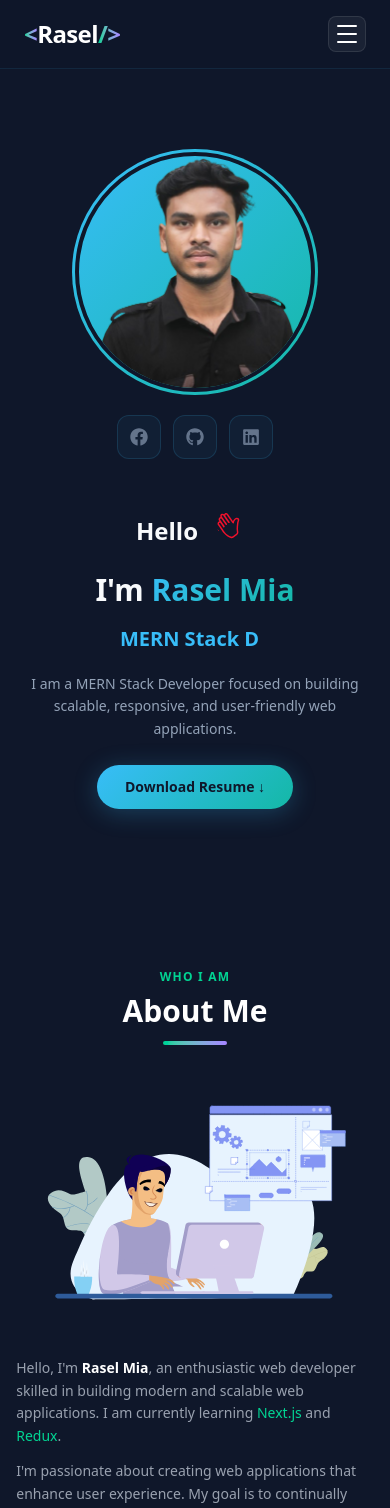
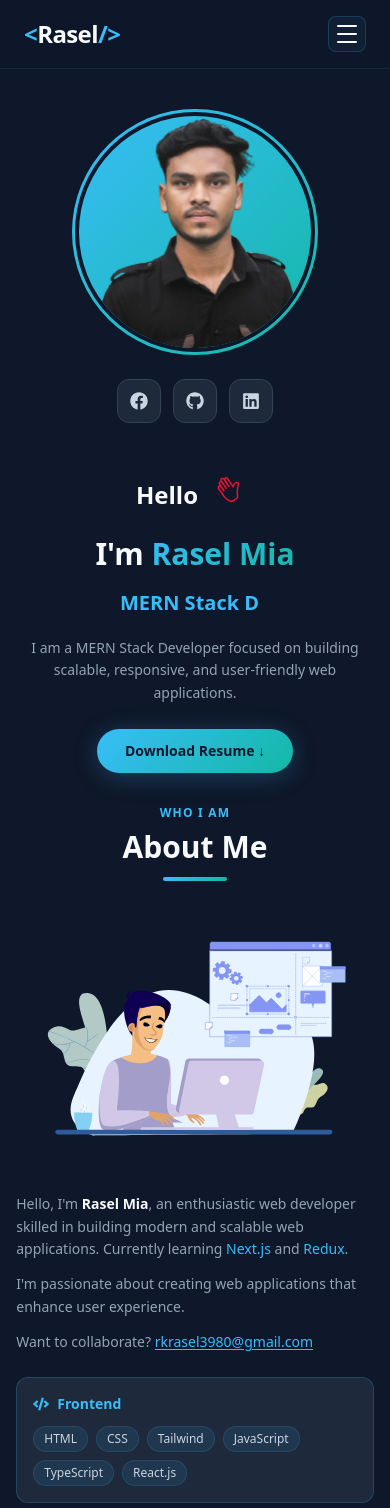
Before and after one commit to rasel3980/pWeb, a React (Vite) app: page / in a window 390 px wide. Shown: the top 1508 px of the page. Built offline with nearby package versions, Linux system fonts and the light colour scheme.

Commit message:
Update Home with About page design

```diff
--- a/src/Components/Navbar.tsx
+++ b/src/Components/Navbar.tsx
@@ -1,10 +1,6 @@
 import { useState, useEffect, useCallback } from "react";
 
-interface NavLink {
-  label: string;
-  href: string;
-  id: string;
-}
+interface NavLink { label: string; href: string; id: string; }
 
 const NAV_LINKS: NavLink[] = [
   { label: "Home",    href: "/",        id: "/"       },
@@ -36,29 +32,30 @@ const Navbar: React.FC = () => {
   }, []);
 
   return (
-    <nav className={`w-full z-50 transition-all duration-300 ${scrolled ? "py-2" : "py-4"}`}>
+    <nav className={`w-full transition-all duration-300 ${scrolled ? "py-2" : "py-4"}`}>
       <div className="max-w-6xl mx-auto px-6 flex items-center justify-between">
 
         {/* Logo */}
         <a href="/" onClick={() => handleNav("/")}
-          className="font-extrabold text-2xl text-white tracking-tight">
-          <span className="bg-gradient-to-r from-emerald-400 to-violet-400 bg-clip-text text-transparent">&lt;</span>
+          className="font-extrabold text-2xl tracking-tight"
+          style={{ color: "#F8FAFC" }}>
+          <span style={{ color: "#38BDF8" }}>&lt;</span>
           Rasel
-          <span className="bg-gradient-to-r from-emerald-400 to-violet-400 bg-clip-text text-transparent">/&gt;</span>
+          <span style={{ color: "#38BDF8" }}>/&gt;</span>
         </a>
 
-        {/* Desktop Links */}
+        {/* Desktop links */}
         <ul className="hidden md:flex items-center gap-1 list-none">
           {NAV_LINKS.map(({ label, href, id }) => (
             <li key={id}>
-              <a
-                href={href}
-                onClick={() => handleNav(id)}
-                className={`px-4 py-2 rounded-lg text-sm font-medium transition-colors duration-200
-                  ${active === id
-                    ? "text-emerald-400 bg-emerald-400/10"
-                    : "text-gray-400 hover:text-white hover:bg-white/5"
-                  }`}
+              <a href={href} onClick={() => handleNav(id)}
+                className="px-4 py-2 rounded-lg text-sm font-medium transition-all duration-200"
+                style={{
+                  color: active === id ? "#38BDF8" : "#94A3B8",
+                  backgroundColor: active === id ? "rgba(56,189,248,0.08)" : "transparent",
+                }}
+                onMouseEnter={e => { if (active !== id) (e.currentTarget as HTMLAnchorElement).style.color = "#F8FAFC"; }}
+                onMouseLeave={e => { if (active !== id) (e.currentTarget as HTMLAnchorElement).style.color = "#94A3B8"; }}
               >
                 {label}
               </a>
@@ -66,50 +63,51 @@ const Navbar: React.FC = () => {
           ))}
         </ul>
 
-        {/* Right side */}
+        {/* Right */}
         <div className="flex items-center gap-3">
           <a href="#contact"
             className="hidden md:flex items-center gap-2 px-5 py-2 rounded-full text-sm font-semibold
-              bg-gradient-to-r from-emerald-400 to-violet-400 text-gray-900
-              hover:-translate-y-0.5 hover:shadow-lg hover:shadow-emerald-500/25
-              transition-all duration-200">
+              transition-all duration-200 hover:-translate-y-0.5"
+            style={{
+              background: "linear-gradient(135deg, #38BDF8, #14B8A6)",
+              color: "#0F172A",
+              boxShadow: "0 4px 20px rgba(56,189,248,0.25)",
+            }}>
             Contact →
           </a>
 
           {/* Hamburger */}
-          <button
-            onClick={() => setMenuOpen(v => !v)}
-            aria-label="Toggle menu"
-            className="md:hidden flex flex-col gap-1.5 p-2 rounded-lg border border-white/10 bg-white/5">
-            <span className={`block h-0.5 w-5 bg-white rounded transition-all duration-300 ${menuOpen ? "rotate-45 translate-y-2" : ""}`} />
-            <span className={`block h-0.5 w-5 bg-white rounded transition-all duration-300 ${menuOpen ? "opacity-0" : ""}`} />
-            <span className={`block h-0.5 w-5 bg-white rounded transition-all duration-300 ${menuOpen ? "-rotate-45 -translate-y-2" : ""}`} />
+          <button onClick={() => setMenuOpen(v => !v)} aria-label="Toggle menu"
+            className="md:hidden flex flex-col gap-1.5 p-2 rounded-lg transition-colors duration-200"
+            style={{ border: "1px solid rgba(56,189,248,0.2)", backgroundColor: "rgba(56,189,248,0.05)" }}>
+            <span className={`block h-0.5 w-5 rounded transition-all duration-300 ${menuOpen ? "rotate-45 translate-y-2" : ""}`}
+              style={{ backgroundColor: "#F8FAFC" }} />
+            <span className={`block h-0.5 w-5 rounded transition-all duration-300 ${menuOpen ? "opacity-0" : ""}`}
+              style={{ backgroundColor: "#F8FAFC" }} />
+            <span className={`block h-0.5 w-5 rounded transition-all duration-300 ${menuOpen ? "-rotate-45 -translate-y-2" : ""}`}
+              style={{ backgroundColor: "#F8FAFC" }} />
           </button>
         </div>
       </div>
 
-      {/* Mobile Menu */}
+      {/* Mobile menu */}
       <div className={`md:hidden overflow-hidden transition-all duration-300 ${menuOpen ? "max-h-80 mt-2" : "max-h-0"}`}>
-        <ul className="mx-6 p-3 rounded-xl border border-white/10 bg-gray-950/95 backdrop-blur-md list-none flex flex-col gap-1">
+        <ul className="mx-6 p-3 rounded-xl flex flex-col gap-1 list-none"
+          style={{ backgroundColor: "#1E293B", border: "1px solid rgba(56,189,248,0.1)" }}>
           {NAV_LINKS.map(({ label, href, id }) => (
             <li key={id}>
-              <a
-                href={href}
-                onClick={() => handleNav(id)}
-                className={`block px-4 py-3 rounded-lg text-sm font-medium transition-colors duration-200
-                  ${active === id
-                    ? "text-emerald-400 bg-emerald-400/10"
-                    : "text-gray-400 hover:text-white hover:bg-white/5"
-                  }`}
-              >
+              <a href={href} onClick={() => handleNav(id)}
+                className="block px-4 py-3 rounded-lg text-sm font-medium transition-colors duration-200"
+                style={{ color: active === id ? "#38BDF8" : "#94A3B8",
+                  backgroundColor: active === id ? "rgba(56,189,248,0.08)" : "transparent" }}>
                 {label}
               </a>
             </li>
           ))}
           <li>
             <a href="#contact" onClick={() => setMenuOpen(false)}
-              className="block mt-1 px-4 py-3 rounded-lg text-sm font-semibold text-center
-                bg-gradient-to-r from-emerald-400 to-violet-400 text-gray-900">
+              className="block mt-1 px-4 py-3 rounded-lg text-sm font-semibold text-center"
+              style={{ background: "linear-gradient(135deg, #38BDF8, #14B8A6)", color: "#0F172A" }}>
               Contact Me →
             </a>
           </li>
--- a/src/pages/About.tsx
+++ b/src/pages/About.tsx
@@ -1,111 +1,91 @@
 import Lottie from "lottie-react";
 import { motion } from "motion/react";
+import type { Variants } from "motion/react";
 import { FaCode, FaServer, FaTools, FaLayerGroup } from "react-icons/fa";
 import animation from "../assets/animation/Animation - 1742809656451.json";
-import type { Variants } from "motion/react";
 
-interface TechCategory {
-  icon: React.ReactNode;
-  label: string;
-  items: string;
-}
+interface TechCategory { icon: React.ReactNode; label: string; items: string[]; }
 
 const TECH: TechCategory[] = [
-  { icon: <FaCode />,     label: "Frontend",             items: "HTML, CSS, Tailwind, JavaScript, TypeScript, React.js" },
-  { icon: <FaServer />,   label: "Backend",              items: "Node.js, Express.js, MongoDB" },
-  { icon: <FaTools />,    label: "Tools & Platforms",    items: "Firebase, Vercel, Netlify, Surge, GitHub" },
-  { icon: <FaLayerGroup />, label: "Libraries",          items: "Tanstack Query, Axios, Redux (learning), Next.js (learning)" },
+  { icon: <FaCode />,       label: "Frontend",          items: ["HTML", "CSS", "Tailwind", "JavaScript", "TypeScript", "React.js"] },
+  { icon: <FaServer />,     label: "Backend",           items: ["Node.js", "Express.js", "MongoDB"] },
+  { icon: <FaTools />,      label: "Tools & Platforms", items: ["Firebase", "Vercel", "Netlify", "Surge", "GitHub"] },
+  { icon: <FaLayerGroup />, label: "Libraries",         items: ["Tanstack Query", "Axios", "Redux", "Next.js"] },
 ];
 
-const fadeUp:Variants = {
+const fadeUp: Variants = {
   hidden: { opacity: 0, y: 30 },
   visible: (i: number) => ({
-    opacity: 1,
-    y: 0,
+    opacity: 1, y: 0,
     transition: { duration: 0.5, delay: i * 0.1, ease: "easeOut" },
   }),
 };
 
 const About: React.FC = () => {
   return (
-    <section id="about" className="py-16">
-
-      {/* Heading */}
-      <motion.div
-        initial={{ opacity: 0, y: 20 }}
-        whileInView={{ opacity: 1, y: 0 }}
-        viewport={{ once: true }}
-        transition={{ duration: 0.5 }}
-        className="text-center mb-12"
-      >
-        <p className="text-xs font-bold tracking-widest uppercase text-emerald-400 mb-2">Who I am</p>
-        <h2 className="text-3xl md:text-4xl font-extrabold text-white">About Me</h2>
-        <div className="mt-3 mx-auto w-16 h-1 rounded-full bg-gradient-to-r from-emerald-400 to-violet-400" />
+    <section id="about" className="md:py-16 py-8">
+      <motion.div initial={{ opacity: 0, y: 20 }} whileInView={{ opacity: 1, y: 0 }}
+        viewport={{ once: true }} transition={{ duration: 0.5 }} className="text-center mb-12">
+        <p className="text-xs font-bold tracking-widest uppercase mb-2" style={{ color: "#38BDF8" }}>Who I am</p>
+        <h2 className="text-3xl md:text-4xl font-extrabold" style={{ color: "#F8FAFC" }}>About Me</h2>
+        <div className="mt-3 mx-auto w-16 h-1 rounded-full"
+          style={{ background: "linear-gradient(90deg, #38BDF8, #14B8A6)" }} />
       </motion.div>
 
       <div className="flex flex-col-reverse md:flex-row items-center gap-12">
-
-        {/* Text side */}
         <div className="flex-1 space-y-6">
-
-          {/* Bio */}
-          <motion.div
-            initial={{ opacity: 0, y: 20 }}
-            whileInView={{ opacity: 1, y: 0 }}
-            viewport={{ once: true }}
-            transition={{ duration: 0.5 }}
-            className="space-y-3 text-gray-400 leading-relaxed text-sm md:text-base"
-          >
+          <motion.div initial={{ opacity: 0, y: 20 }} whileInView={{ opacity: 1, y: 0 }}
+            viewport={{ once: true }} transition={{ duration: 0.5 }}
+            className="space-y-3 leading-relaxed text-sm md:text-base" style={{ color: "#94A3B8" }}>
             <p>
-              Hello, I'm <span className="text-white font-semibold">Rasel Mia</span>, an enthusiastic
-              web developer skilled in building modern and scalable web applications. I am currently
-              learning <span className="text-emerald-400 font-medium">Next.js</span> and{" "}
-              <span className="text-emerald-400 font-medium">Redux</span>.
+              Hello, I'm <span className="font-semibold" style={{ color: "#F8FAFC" }}>Rasel Mia</span>, an enthusiastic
+              web developer skilled in building modern and scalable web applications. Currently learning{" "}
+              <span className="font-medium" style={{ color: "#38BDF8" }}>Next.js</span> and{" "}
+              <span className="font-medium" style={{ color: "#38BDF8" }}>Redux</span>.
             </p>
-            <p>
-              I'm passionate about creating web applications that enhance user experience. My goal is
-              to continually grow my technical skills in web development.
-            </p>
+            <p>I'm passionate about creating web applications that enhance user experience.</p>
             <p>
               Want to collaborate?{" "}
-              <a href="mailto:rkrasel3980@gmail.com"
-                className="text-emerald-400 underline underline-offset-2 hover:text-emerald-300 transition-colors">
+              <a href="mailto:rkrasel3980@gmail.com" className="underline underline-offset-2"
+                style={{ color: "#38BDF8" }}>
                 rkrasel3980@gmail.com
               </a>
             </p>
           </motion.div>
-
-          {/* Tech stack cards */}
-          <div className="grid grid-cols-1 sm:grid-cols-2 gap-3">
+          <div className="grid grid-cols-1 sm:grid-cols-2 gap-4">
             {TECH.map(({ icon, label, items }, i) => (
-              <motion.div
-                key={label}
-                custom={i}
-                initial="hidden"
-                whileInView="visible"
-                viewport={{ once: true }}
-                variants={fadeUp}
-                className="p-4 rounded-xl border border-white/10 bg-white/5 hover:border-emerald-400/30
-                  hover:bg-emerald-400/5 transition-all duration-200 space-y-1.5"
-              >
-                <div className="flex items-center gap-2 text-emerald-400 text-sm font-semibold">
-                  {icon}
+              <motion.div key={label} custom={i} initial="hidden"
+                whileInView="visible" viewport={{ once: true }} variants={fadeUp}
+                className="p-4 rounded-xl space-y-3 transition-all duration-200"
+                style={{
+                  backgroundColor: "#1E293B",
+                  border: "1px solid rgba(56,189,248,0.2)",
+                }}>
+                <div className="flex items-center gap-2 text-sm font-bold"
+                  style={{ color: "#38BDF8" }}>
+                  <span className="text-base">{icon}</span>
                   <span>{label}</span>
                 </div>
-                <p className="text-gray-500 text-xs leading-relaxed">{items}</p>
+                <div className="flex flex-wrap gap-2">
+                  {items.map((item) => (
+                    <span key={item}
+                      className="px-2.5 py-1 rounded-full text-xs font-medium"
+                      style={{
+                        backgroundColor: "rgba(56,189,248,0.1)",
+                        color: "#CBD5E1",
+                        border: "1px solid rgba(56,189,248,0.15)",
+                      }}>
+                      {item}
+                    </span>
+                  ))}
+                </div>
               </motion.div>
             ))}
           </div>
         </div>
-
-        {/* Lottie animation */}
-        <motion.div
-          initial={{ opacity: 0, scale: 0.9 }}
-          whileInView={{ opacity: 1, scale: 1 }}
-          viewport={{ once: true }}
-          transition={{ duration: 0.6, ease: "easeOut" }}
-          className="flex-1 max-w-xs md:max-w-sm w-full"
-        >
+        <motion.div initial={{ opacity: 0, scale: 0.9 }} whileInView={{ opacity: 1, scale: 1 }}
+          viewport={{ once: true }} transition={{ duration: 0.6 }}
+          className="flex-1 max-w-xs md:max-w-sm w-full">
           <Lottie animationData={animation} loop className="w-full h-auto" />
         </motion.div>
       </div>
--- a/src/pages/Home.tsx
+++ b/src/pages/Home.tsx
@@ -10,20 +10,25 @@ import Education from "./Education";
 import ContactInfo from "./ContactInfo";
 import About from "./About";
 
-interface SocialLink { icon: React.ReactNode; href: string; label: string; }
+interface SocialLink {
+  icon: React.ReactNode;
+  href: string;
+  label: string;
+  brandColor: string;
+}
 
 const SOCIAL_LINKS: SocialLink[] = [
-  { icon: <FaFacebook />, href: "https://www.facebook.com/share/1DQrSQLQC4/", label: "Facebook" },
-  { icon: <FaGithub />,   href: "https://github.com/rasel3980",               label: "GitHub"   },
-  { icon: <FaLinkedin />, href: "https://www.linkedin.com/in/rasel80",         label: "LinkedIn" },
+  { icon: <FaFacebook />, href: "https://www.facebook.com/share/1DQrSQLQC4/", label: "Facebook", brandColor: "#1877F2" },
+  { icon: <FaGithub />,   href: "https://github.com/rasel3980",               label: "GitHub",   brandColor: "#E2E8F0" },
+  { icon: <FaLinkedin />, href: "https://www.linkedin.com/in/rasel80",         label: "LinkedIn", brandColor: "#0A66C2" },
 ];
 
 const Home: React.FC = () => {
   return (
-    <div className="space-y-24 py-10">
+    <div>
       <section className="flex flex-col md:flex-row items-center justify-center gap-12 md:gap-20">
         <motion.div initial={{ opacity: 0, scale: 0.9 }} animate={{ opacity: 1, scale: 1 }}
-          transition={{ duration: 0.5 }} className="flex flex-col items-center gap-5">
+          transition={{ duration: 0.5 }} className="flex flex-col items-center gap-6">
           <div className="p-[3px] rounded-full"
             style={{ background: "linear-gradient(135deg, #38BDF8, #14B8A6)" }}>
             <div className="w-60 h-60 md:w-72 md:h-72 rounded-full overflow-hidden"
@@ -32,19 +37,24 @@ const Home: React.FC = () => {
                 className="w-full h-full object-cover hover:scale-110 transition-transform duration-700" />
             </div>
           </div>
-
           <div className="flex gap-3">
-            {SOCIAL_LINKS.map(({ icon, href, label }) => (
+            {SOCIAL_LINKS.map(({ icon, href, label, brandColor }) => (
               <a key={label} href={href} target="_blank" rel="noopener noreferrer" aria-label={label}
                 className="p-3 rounded-xl text-lg transition-all duration-200 hover:-translate-y-0.5"
-                style={{ color: "#64748B", border: "1px solid rgba(56,189,248,0.15)", backgroundColor: "rgba(56,189,248,0.05)" }}
+                style={{
+                  color: "#CBD5E1",
+                  border: "1px solid #334155",
+                  backgroundColor: "#1E293B",
+                }}
                 onMouseEnter={e => {
-                  (e.currentTarget as HTMLAnchorElement).style.color = "#38BDF8";
-                  (e.currentTarget as HTMLAnchorElement).style.borderColor = "rgba(56,189,248,0.4)";
+                  (e.currentTarget as HTMLAnchorElement).style.color = brandColor;
+                  (e.currentTarget as HTMLAnchorElement).style.borderColor = brandColor;
+                  (e.currentTarget as HTMLAnchorElement).style.backgroundColor = `${brandColor}20`;
                 }}
                 onMouseLeave={e => {
-                  (e.currentTarget as HTMLAnchorElement).style.color = "#64748B";
-                  (e.currentTarget as HTMLAnchorElement).style.borderColor = "rgba(56,189,248,0.15)";
+                  (e.currentTarget as HTMLAnchorElement).style.color = "#CBD5E1";
+                  (e.currentTarget as HTMLAnchorElement).style.borderColor = "#334155";
+                  (e.currentTarget as HTMLAnchorElement).style.backgroundColor = "#1E293B";
                 }}>
                 {icon}
               </a>
```
